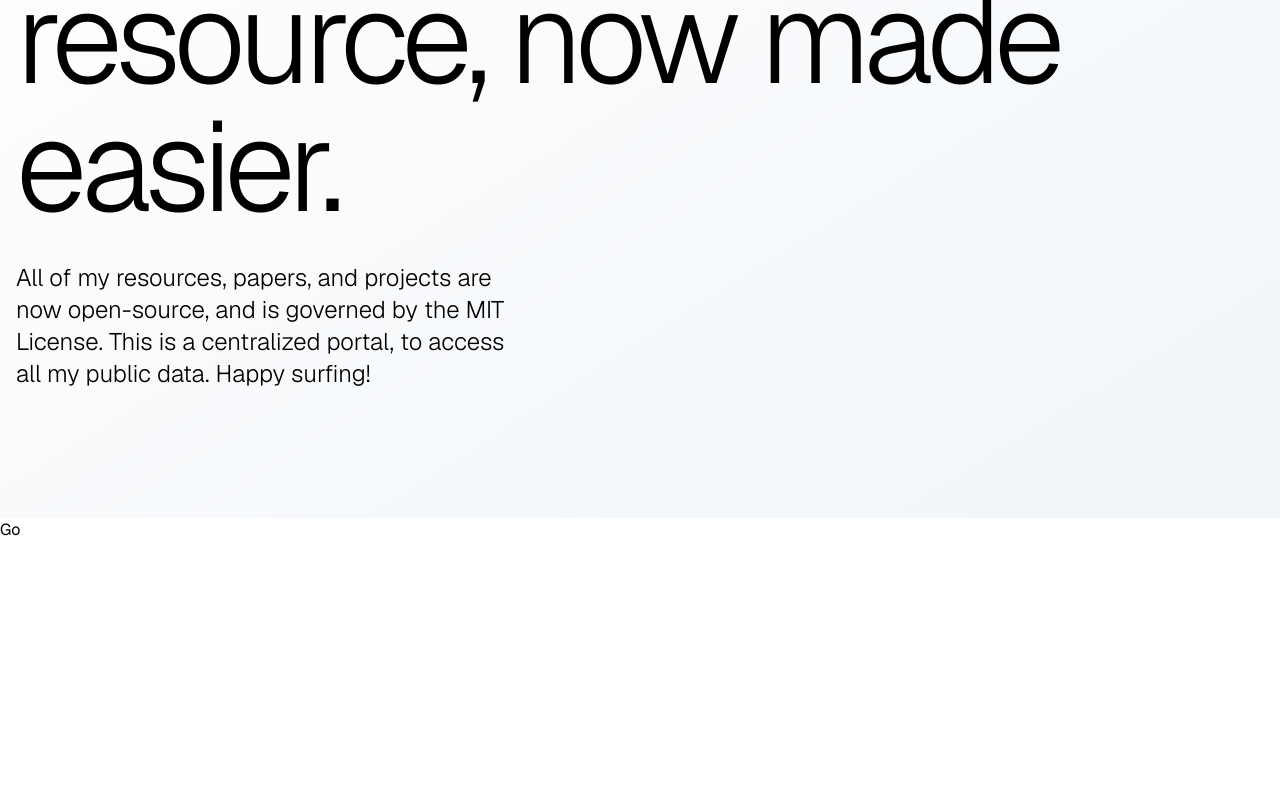
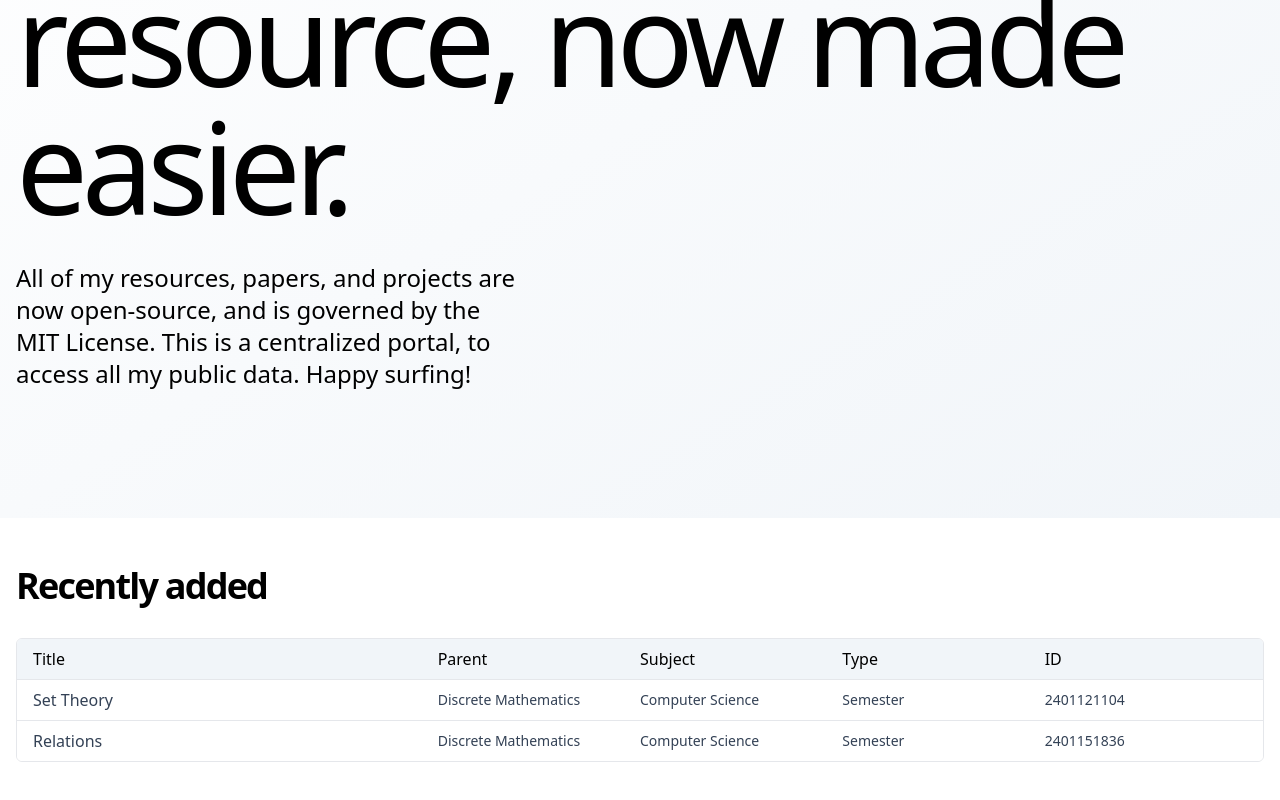
Before and after one commit to AnanyaGB/docs.ananyagb, a Next.js app: page / in a window 1280 px wide. Shown: the part 378-1178 px from the top of the page. Before the commit the page ends 920 px from the top, so only its background shows below. Built offline with nearby package versions, Linux system fonts and the light colour scheme.

Commit message:
font-update

```diff
--- a/app/docs/[slug]/page.tsx
+++ b/app/docs/[slug]/page.tsx
@@ -136,7 +136,7 @@ export default async function Docs({ params }: { params: { slug: string } }) {
               </div>
             </div>
           </div>
-          <div className="prose max-w-full prose-h1:mt-20 prose-img:mx-auto">
+          <div className="prose prose-headings:font-bold max-w-full prose-h1:mt-20 prose-img:mx-auto">
             <Markdown
               remarkPlugins={[remarkGfm, remarkMath]}
               rehypePlugins={[rehypeKatex]}
--- a/app/layout.tsx
+++ b/app/layout.tsx
@@ -17,7 +17,7 @@ export default function RootLayout({
 }) {
   return (
     <html lang="en">
-      <body className={`${GeistSans.className} ${GeistMono.variable}`}>
+      <body>
         <Layout>{children}</Layout>
       </body>
     </html>
--- a/app/page.tsx
+++ b/app/page.tsx
@@ -1,3 +1,4 @@
+import LatestDocs from "@/components/home/latest-docs";
 import Welcome from "@/components/home/welcome";
 import Link from "next/link";
 
@@ -5,7 +6,7 @@ export default async function Home() {
   return (
     <div>
       <Welcome />
-      <Link href="/docs/2401121104">Go</Link>
+      <LatestDocs />
     </div>
   );
 }
--- a/components/base-app/navbar.tsx
+++ b/components/base-app/navbar.tsx
@@ -48,7 +48,7 @@ export default function Navbar() {
               <Link href="/">
                 <Logo />
               </Link>
-              <div className="items-center hidden md:flex">
+              <div className="items-center hidden">
                 {navlinks.map((item, index: any) => (
                   <NavLinks uri={item.uri} blank={item.blank} key={index}>
                     {item.text}
--- /dev/null
+++ b/components/home/latest-docs.tsx
@@ -0,0 +1,34 @@
+import { DATA } from "@/app/lib/frontMatter/data";
+import Container from "../styled/container";
+import TableCard from "../styled/table-card";
+
+export default function LatestDocs() {
+  return (
+    <Container>
+      <div className="py-12">
+        <div className="text-4xl tracking-tighter font-semibold">
+          Recently added
+        </div>
+        <div className="grid grid-cols-1 rounded-md overflow-hidden border mt-8">
+          <div className="bg-slate-100 flex items-center border-b px-4 py-2 font-medium text-black">
+            <div className="flex-[2] flex-shrink-0">Title</div>
+            <div className="flex-1 flex-shrink-0">Parent</div>
+            <div className="flex-1 flex-shrink-0">Subject</div>
+            <div className="flex-1 flex-shrink-0">Type</div>
+            <div className="flex-1 flex-shrink-0">ID</div>
+          </div>
+          {DATA.map((item, index: any) => (
+            <TableCard
+              title={item.title}
+              key={index}
+              parent={item.parent}
+              subject={item.subject}
+              type={item.type}
+              id={item.id}
+            />
+          ))}
+        </div>
+      </div>
+    </Container>
+  );
+}
--- a/components/home/welcome.tsx
+++ b/components/home/welcome.tsx
@@ -5,11 +5,11 @@ export default function Welcome() {
     <div className="h-[70vh] md:h-screen bg-gradient-to-br from-transparent to-slate-100 flex items-center">
       <Container>
         <div>
-          <div className="text-6xl md:text-9xl outline-none tracking-tighter font-light max-w-7xl">
+          <div className="text-6xl md:text-9xl outline-none tracking-tighter max-w-7xl">
             Finding the right resource, now made easier.
           </div>
         </div>
-        <div className="mt-8 font-light max-w-lg text-lg lg:text-2xl outline-none">
+        <div className="mt-8 max-w-lg text-lg lg:text-2xl outline-none">
           All of my resources, papers, and projects are now open-source, and is
           governed by the MIT License. This is a centralized portal, to access
           all my public data. Happy surfing!
--- /dev/null
+++ b/components/styled/table-card.tsx
@@ -0,0 +1,34 @@
+import Link from "next/link";
+
+type card = {
+  title: string;
+  parent: string;
+  subject: string;
+  type: string;
+  id: number;
+};
+
+export default function TableCard({
+  title,
+  parent,
+  subject,
+  type,
+  id,
+  ...rest
+}: card) {
+  return (
+    <div className="border-b last-of-type:border-none" {...rest}>
+      <Link href={`docs/${id}`}>
+        <div className="flex bg-white hover:bg-slate-50 transition-all items-center px-4 py-2 text-slate-700 group">
+          <div className="flex-[2] flex-shrink-0 group-hover:text-blue-500">
+            {title}
+          </div>
+          <div className="flex-1 flex-shrink-0 text-sm">{parent}</div>
+          <div className="flex-1 flex-shrink-0 text-sm">{subject}</div>
+          <div className="flex-1 flex-shrink-0 text-sm">{type}</div>
+          <div className="flex-1 flex-shrink-0 text-sm">{id}</div>
+        </div>
+      </Link>
+    </div>
+  );
+}
--- a/tailwind.config.ts
+++ b/tailwind.config.ts
@@ -8,10 +8,10 @@ const config: Config = {
   ],
   theme: {
     extend: {
-      fontFamily: {
-        sans: ["var(--font-geist-sans)"],
-        mono: ["var(--font-geist-mono)"],
-      },
+      // fontFamily: {
+      //   sans: ["var(--font-geist-sans)"],
+      //   mono: ["var(--font-geist-mono)"],
+      // },
     },
   },
   plugins: [require("@tailwindcss/typography")],
```
